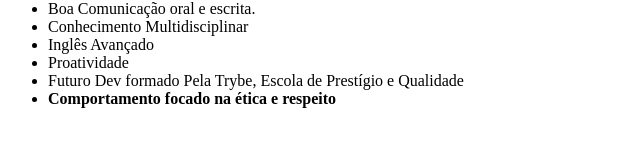
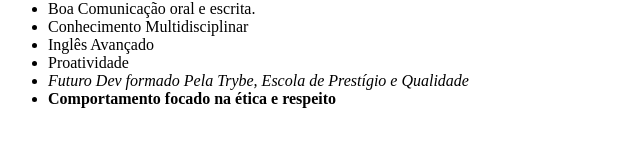
Before and after one commit to cassiusmatheus/portfolio-web-cassius, a plain HTML site: page index.html in a window 1280 px wide. Shown: the part 572-718 px from the top of the page, 0-640 px from the left. Drawn offline with Linux system fonts and the light colour scheme.

Commit message:
italico utilizando classe

```diff
--- a/index.html
+++ b/index.html
@@ -5,6 +5,11 @@
     <meta http-equiv="X-UA-Compatible" content="IE=edge">
     <meta name="viewport" content="width=device-width, initial-scale=1.0">
     <title>Cássius Matheus Soares</title>
+    <style>
+        .futuro{
+            font-style: italic;
+        }
+    </style>
 </head>
 <body>
     <h1>Cássius Matheus Soares</h1>
@@ -19,7 +24,7 @@ Desenvolvimento Web é minha nova carreira e com os conhecimentos adquiridos pel
 <li>Conhecimento Multidisciplinar</li>
 <li>Inglês Avançado</li>
 <li>Proatividade</li>
-<li>Futuro Dev formado Pela Trybe, Escola de Prestígio e Qualidade</li>
+<li class="futuro">Futuro Dev formado Pela Trybe, Escola de Prestígio e Qualidade</li>
 <li><strong>Comportamento focado na ética e respeito</strong></li>
 </ul>
 </body>
```
